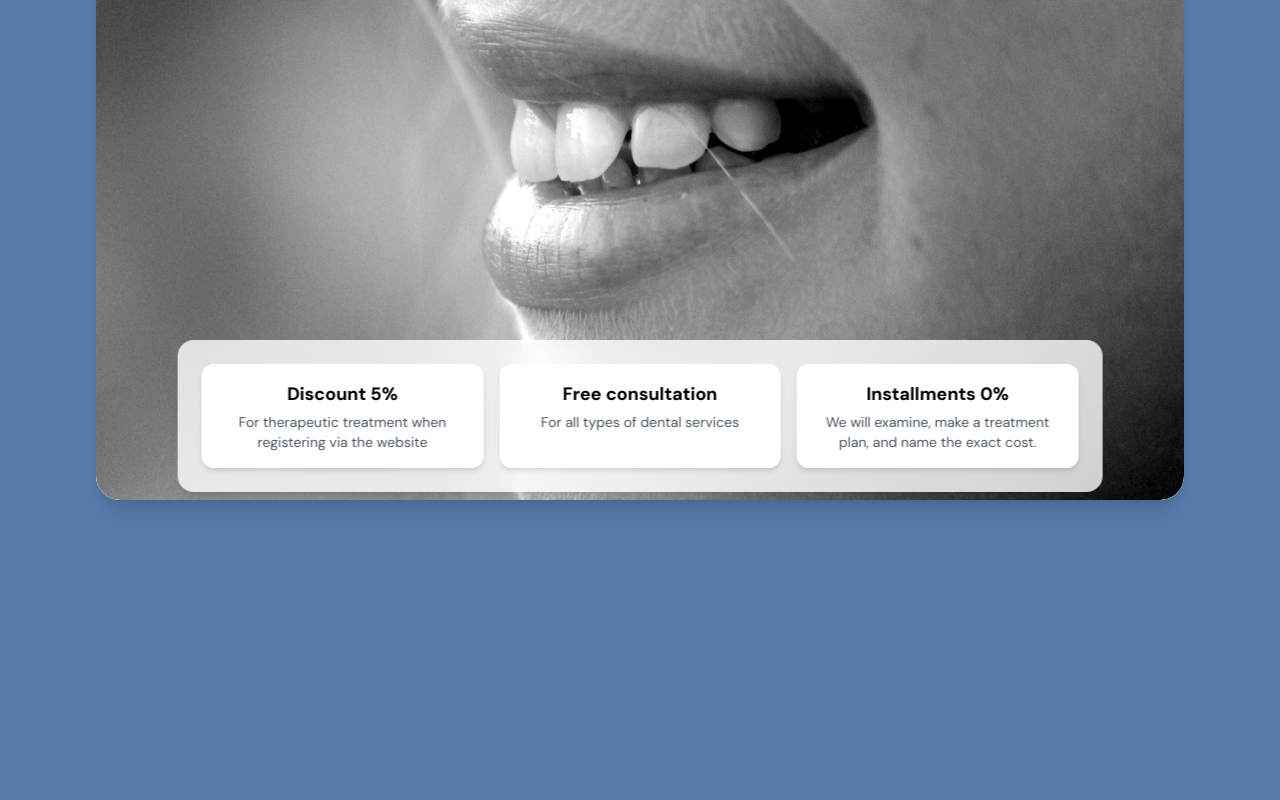
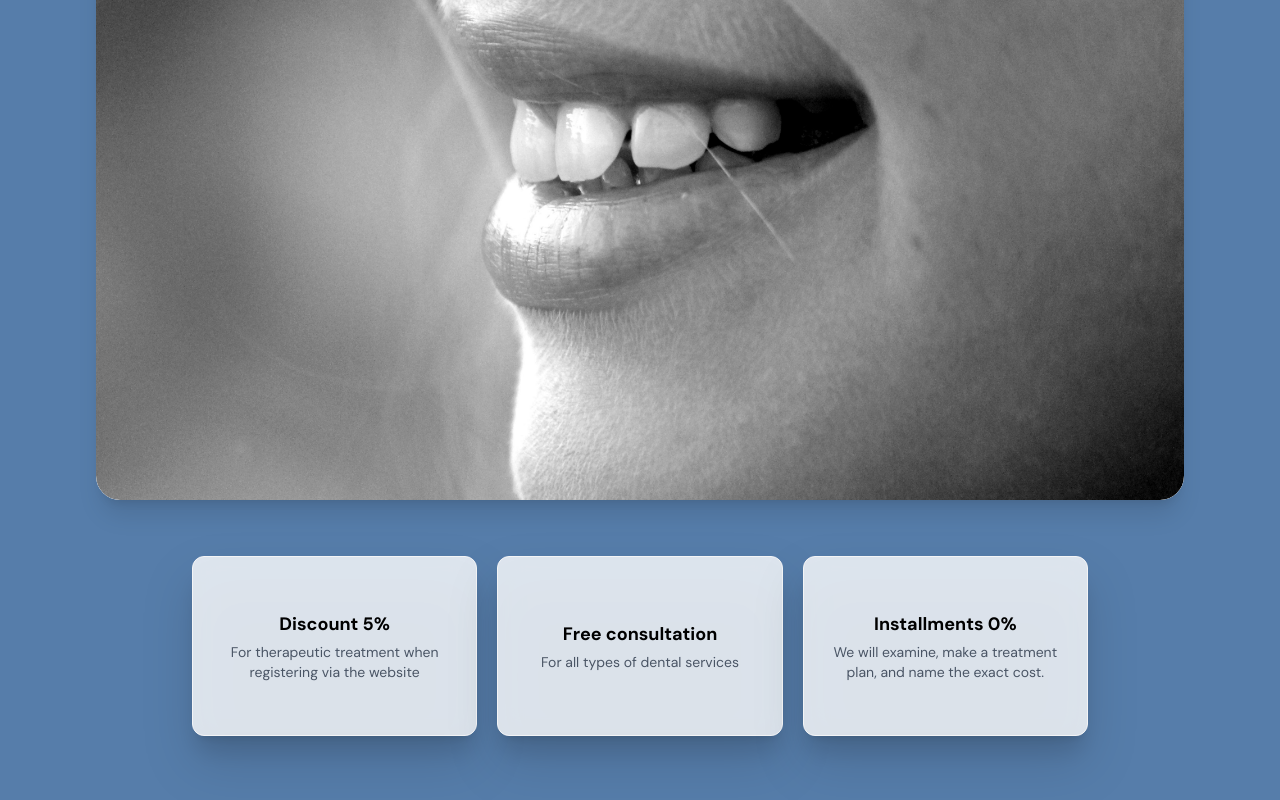
Before and after one commit to Moncito/Dental-SQL, a Next.js app: page / in a window 1280 px wide. Shown: the part 744-1544 px from the top of the page. Before the commit the page ends 1404 px from the top, so only its background shows below. Built offline with nearby package versions, Linux system fonts and the light colour scheme.

Commit message:
fix the navbar and add cards components

```diff
--- a/components/home/HeroSection.tsx
+++ b/components/home/HeroSection.tsx
@@ -3,26 +3,8 @@
 import Image from 'next/image';
 import { useEffect, useState } from 'react';
 import { motion } from 'framer-motion';
+import ValueCards from './ValueCards';
 
-interface ValueCard {
-  title: string;
-  desc: string;
-}
-
-const valueCards: ValueCard[] = [
-  {
-    title: 'Discount 5%',
-    desc: 'For therapeutic treatment when registering via the website',
-  },
-  {
-    title: 'Free consultation',
-    desc: 'For all types of dental services',
-  },
-  {
-    title: 'Installments 0%',
-    desc: 'We will examine, make a treatment plan, and name the exact cost.',
-  },
-];
 
 export default function HeroSection() {
   const [currentTime, setCurrentTime] = useState('');
@@ -40,7 +22,7 @@ export default function HeroSection() {
   }, []);
 
   return (
-    <section className="px-6 md:px-10 lg:px-24 pt-8 pb-40 relative text-white">
+    <section className="px-6 md:px-10 lg:px-24 pt-8 pb-10 relative text-white">
       {/* Heading + Practice Hours */}
       <motion.div
         className="flex flex-col md:flex-row justify-between items-start md:items-center mb-12 relative z-10"
@@ -53,7 +35,7 @@ export default function HeroSection() {
         </h1>
 
         <motion.div
-         className="mt-6 md:mt-0 mx-auto md:mx-0 bg-white/10 backdrop-blur-md p-6 md:p-12 rounded-xl text-sm md:text-xl shadow-md space-y-1 text-center md:text-left"
+          className="mt-6 md:mt-0 mx-auto md:mx-0 bg-white/10 backdrop-blur-md p-6 md:p-12 rounded-xl text-sm md:text-xl shadow-md space-y-1 text-center md:text-left"
           initial={{ opacity: 0, y: -20 }}
           animate={{ opacity: 1, y: 0 }}
           transition={{ duration: 0.9, delay: 0.3 }}
@@ -68,14 +50,13 @@ export default function HeroSection() {
         </motion.div>
       </motion.div>
 
-      {/* Image with Floating Cards */}
+      {/* Hero Image */}
       <motion.div
         className="relative bg-white rounded-3xl overflow-hidden shadow-xl text-black"
         initial={{ opacity: 0 }}
         animate={{ opacity: 1 }}
         transition={{ duration: 1.2 }}
       >
-        {/* Hero Image */}
         <div className="w-full h-[500px] md:h-[800px] relative">
           <Image
             src="/image/hero-img.jpg"
@@ -84,27 +65,11 @@ export default function HeroSection() {
             className="object-cover object-top rounded-3xl"
             priority
           />
-
-          {/* Floating Cards */}
-          <motion.div
-            className="absolute bottom-2 left-1/2 -translate-x-1/2 w-[95%] md:w-[85%] flex flex-col md:flex-row justify-center gap-4 p-4 md:p-6 rounded-2xl shadow-xl z-10 backdrop-blur-md bg-white/80"
-            initial={{ opacity: 0, y: 40 }}
-            animate={{ opacity: 1, y: 0 }}
-            transition={{ duration: 1.1, delay: 0.5 }}
-          >
-            {valueCards.map((card, i) => (
-              <motion.div
-                key={i}
-                className="flex-1 min-w-[220px] max-w-[320px] text-center p-4 rounded-xl shadow-md bg-white"
-                whileHover={{ scale: 1.05 }}
-              >
-                <h3 className="font-semibold text-base md:text-lg mb-1">{card.title}</h3>
-                <p className="text-sm text-gray-600">{card.desc}</p>
-              </motion.div>
-            ))}
-          </motion.div>
         </div>
       </motion.div>
+
+      {/* ✅ Cards now appear cleanly below the image */}
+      <ValueCards />
     </section>
   );
 }
--- a/components/home/Navbar.tsx
+++ b/components/home/Navbar.tsx
@@ -72,7 +72,7 @@ export default function Navbar() {
         {!isOpen && (
         <button
             onClick={handleToggleMenu}
-            className="text-white lg:hidden"
+            className="text-black lg:hidden"
             aria-label="Toggle navigation"
         >
             <Menu size={28} />
@@ -88,12 +88,12 @@ export default function Navbar() {
       animate={{ x: 0, opacity: 1 }}
       exit={{ x: '-100%', opacity: 0 }}
       transition={{ type: 'spring', stiffness: 60, damping: 15 }}
-      className="fixed inset-0 bg-[--color-primary] z-40 p-6 pt-24 flex flex-col items-center justify-start space-y-6 text-white text-2xl font-medium"
+      className="fixed inset-0 bg-[--color-primary] z-40 p-6 pt-24 flex flex-col items-center justify-start space-y-6 text-black text-2xl font-medium bg-white"
     >
       {/* Close Button */}
       <button
         onClick={handleCloseMenu}
-        className="absolute top-6 right-6 text-white"
+        className="absolute top-6 right-6 text-black "
         aria-label="Close menu"
       >
         <X size={28} />
--- /dev/null
+++ b/components/home/ValueCards.tsx
@@ -0,0 +1,52 @@
+'use client';
+
+import { motion } from 'framer-motion';
+
+interface ValueCard {
+  title: string;
+  desc: string;
+}
+
+const valueCards: ValueCard[] = [
+  {
+    title: 'Discount 5%',
+    desc: 'For therapeutic treatment when registering via the website',
+  },
+  {
+    title: 'Free consultation',
+    desc: 'For all types of dental services',
+  },
+  {
+    title: 'Installments 0%',
+    desc: 'We will examine, make a treatment plan, and name the exact cost.',
+  },
+];
+
+export default function ValueCards() {
+  return (
+    <motion.div
+      className="w-full px-4 sm:px-6 md:px-12 lg:px-24 py-14 text-black"
+      initial={{ opacity: 0, y: 60 }}
+      whileInView={{ opacity: 1, y: 0 }}
+      viewport={{ once: true }}
+      transition={{ duration: 0.8, ease: 'easeOut' }}
+    >
+      <div className="flex flex-col md:flex-row items-center justify-center gap-6 md:gap-5">
+        {valueCards.map((card, i) => (
+          <motion.div
+            key={i}
+            className="w-[280px] md:w-[300px] lg:w-[320px] h-[180px] flex flex-col justify-center text-center p-5 rounded-xl shadow-xl bg-white border border-gray-100 backdrop-blur-md bg-white/80 drop-shadow-2xl"
+            initial={{ opacity: 0, y: 40 }}
+            whileInView={{ opacity: 1, y: 0 }}
+            viewport={{ once: true }}
+            transition={{ duration: 0.6, delay: i * 0.2 }}
+            whileHover={{ scale: 1.05 }}
+          >
+            <h3 className="font-semibold text-base md:text-lg mb-1">{card.title}</h3>
+            <p className="text-sm text-gray-600">{card.desc}</p>
+          </motion.div>
+        ))}
+      </div>
+    </motion.div>
+  );
+}
```
